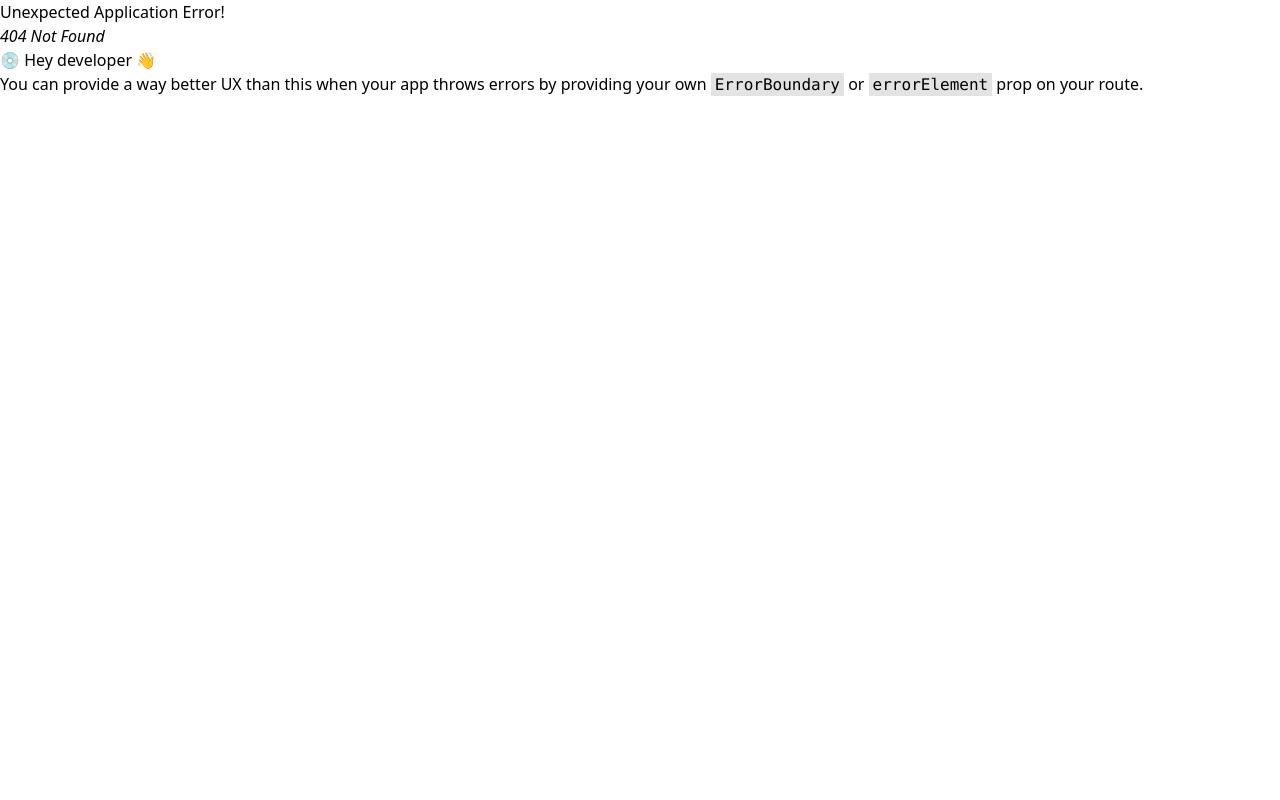
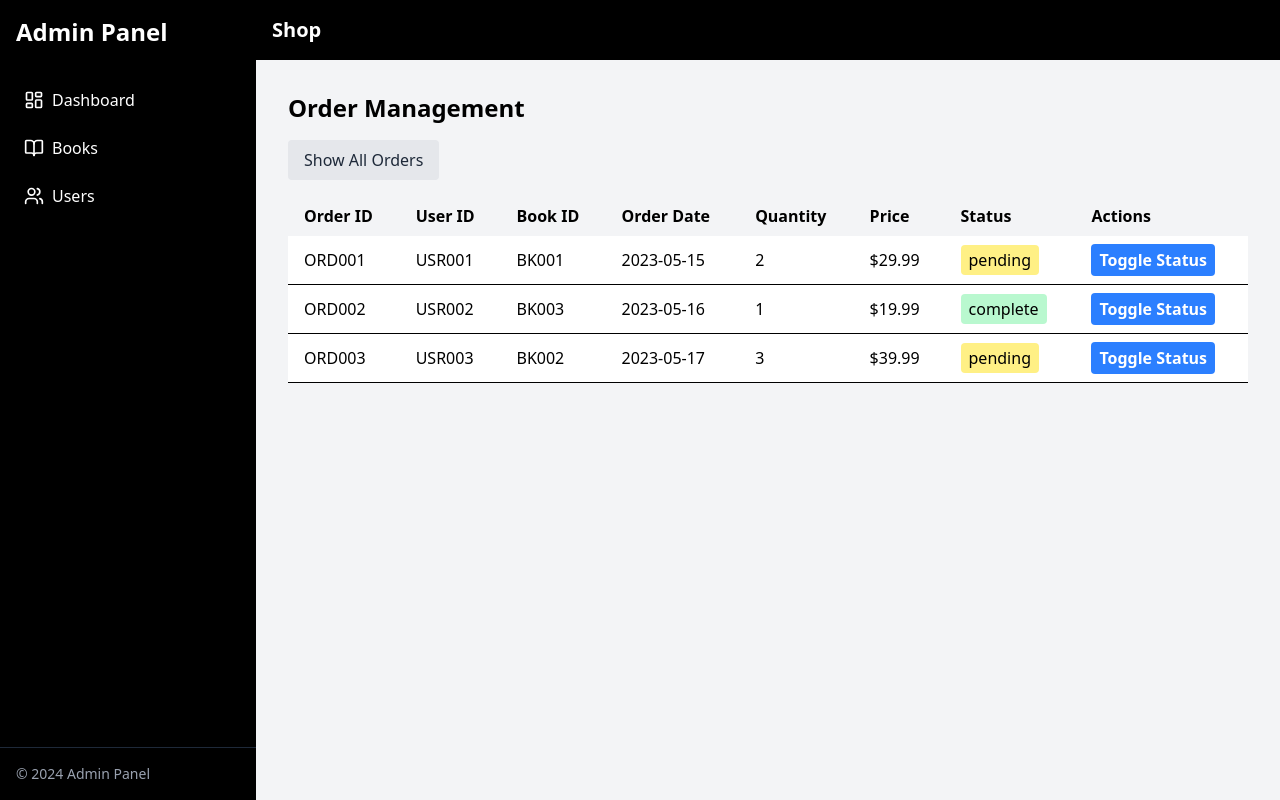
Before and after one commit to chathurasandaruwan/Book-Store-Admin-Panel-React, a React (Vite) app: page /orders in a window 1280 px wide. Before the commit this address had no page. Built offline with nearby package versions, Linux system fonts and the light colour scheme.

Commit message:
create order page

```diff
--- a/src/App.tsx
+++ b/src/App.tsx
@@ -4,6 +4,7 @@ import {RootLayout} from "./component/RootLayout.tsx";
 import {Dashboard} from "./pages/Dashboard.tsx";
 import {Books} from "./pages/Books.tsx";
 import {Users} from "./pages/Users.tsx";
+import {Orders} from "./pages/Orders.tsx";
 
 function App() {
   const routers = createBrowserRouter([
@@ -13,7 +14,8 @@ function App() {
       children: [
         {path: "", element: <Dashboard/>},
         {path: "/books", element: <Books/>},
-        {path: "/users", element: <Users/> }
+        {path: "/users", element: <Users/> },
+        {path: "/orders", element: <Orders/> },
       ]
     }
   ])
--- /dev/null
+++ b/src/interface/Order.ts
@@ -0,0 +1,9 @@
+export interface Order {
+    orderId: string
+    userId: string
+    bookId: string
+    orderDate: string
+    quantity: number
+    price: number
+    status: "pending" | "complete"
+}
--- /dev/null
+++ b/src/pages/Orders.tsx
@@ -0,0 +1,104 @@
+import {useMemo, useState} from "react";
+import {Order} from "../interface/Order.ts";
+
+const initialOrders: Order[] = [
+    {
+        orderId: "ORD001",
+        userId: "USR001",
+        bookId: "BK001",
+        orderDate: "2023-05-15",
+        quantity: 2,
+        price: 29.99,
+        status: "pending",
+    },
+    {
+        orderId: "ORD002",
+        userId: "USR002",
+        bookId: "BK003",
+        orderDate: "2023-05-16",
+        quantity: 1,
+        price: 19.99,
+        status: "complete",
+    },
+    {
+        orderId: "ORD003",
+        userId: "USR003",
+        bookId: "BK002",
+        orderDate: "2023-05-17",
+        quantity: 3,
+        price: 39.99,
+        status: "pending",
+    },
+]
+export function Orders() {
+    const [orders, setOrders] = useState<Order[]>(initialOrders)
+    const [showPendingOnly, setShowPendingOnly] = useState(false)
+
+    const filteredOrders = useMemo(() => {
+        return showPendingOnly ? orders.filter((order) => order.status === "pending") : orders
+    }, [orders, showPendingOnly])
+
+    const updateOrderStatus = (orderId: string, newStatus: "pending" | "complete") => {
+        setOrders((prevOrders) =>
+            prevOrders.map((order) => (order.orderId === orderId ? { ...order, status: newStatus } : order)),
+        )
+    }
+    return (
+        <div className="container mx-auto p-4">
+            <h1 className="text-2xl font-bold mb-4">Order Management</h1>
+            <div className="mb-4">
+                <button
+                    onClick={() => setShowPendingOnly(!showPendingOnly)}
+                    className={`px-4 py-2 rounded ${showPendingOnly ? "bg-blue-500 text-white" : "bg-gray-200 text-gray-800"}`}
+                >
+                    {showPendingOnly ? "Showing Pending Orders" : "Show All Orders"}
+                </button>
+            </div>
+            <div className="overflow-x-auto">
+                <table className="min-w-full bg-white">
+                    <thead className="bg-gray-100">
+                    <tr>
+                        <th className="px-4 py-2 text-left">Order ID</th>
+                        <th className="px-4 py-2 text-left">User ID</th>
+                        <th className="px-4 py-2 text-left">Book ID</th>
+                        <th className="px-4 py-2 text-left">Order Date</th>
+                        <th className="px-4 py-2 text-left">Quantity</th>
+                        <th className="px-4 py-2 text-left">Price</th>
+                        <th className="px-4 py-2 text-left">Status</th>
+                        <th className="px-4 py-2 text-left">Actions</th>
+                    </tr>
+                    </thead>
+                    <tbody>
+                    {filteredOrders.map((order) => (
+                        <tr key={order.orderId} className="border-b">
+                            <td className="px-4 py-2">{order.orderId}</td>
+                            <td className="px-4 py-2">{order.userId}</td>
+                            <td className="px-4 py-2">{order.bookId}</td>
+                            <td className="px-4 py-2">{order.orderDate}</td>
+                            <td className="px-4 py-2">{order.quantity}</td>
+                            <td className="px-4 py-2">${order.price.toFixed(2)}</td>
+                            <td className="px-4 py-2">
+                  <span
+                      className={`px-2 py-1 rounded ${order.status === "pending" ? "bg-yellow-200" : "bg-green-200"}`}
+                  >
+                    {order.status}
+                  </span>
+                            </td>
+                            <td className="px-4 py-2">
+                                <button
+                                    onClick={() =>
+                                        updateOrderStatus(order.orderId, order.status === "pending" ? "complete" : "pending")
+                                    }
+                                    className="bg-blue-500 hover:bg-blue-700 text-white font-bold py-1 px-2 rounded"
+                                >
+                                    Toggle Status
+                                </button>
+                            </td>
+                        </tr>
+                    ))}
+                    </tbody>
+                </table>
+            </div>
+        </div>
+    );
+}
```
